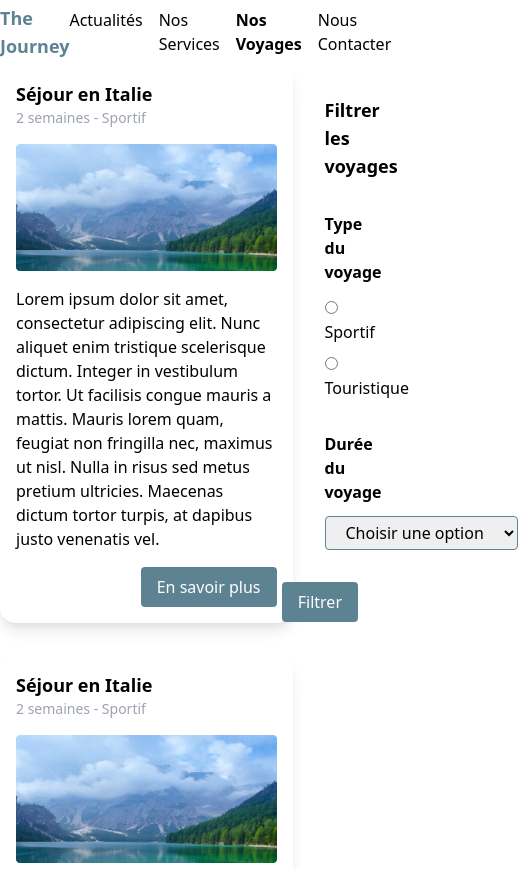
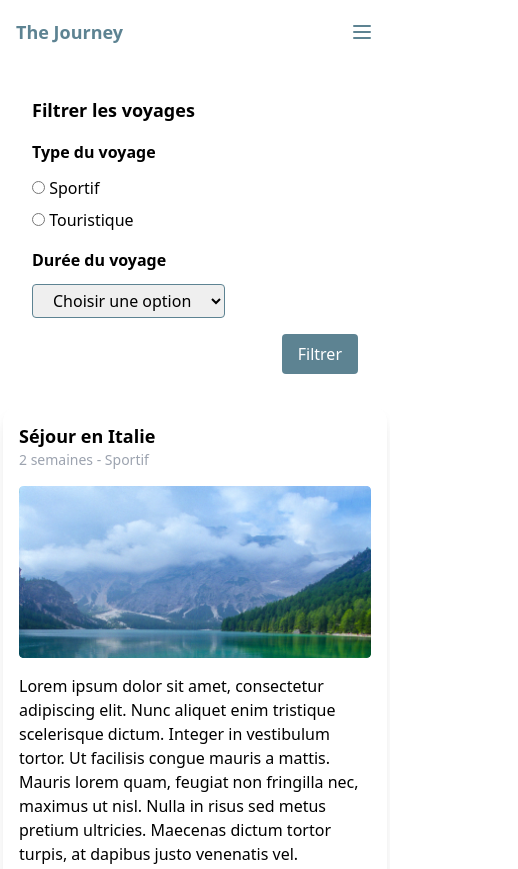
Before and after one commit to Barbapapazes/the-journey, a website built with Vite: page index.html in a window 390 px wide. Shown: the top 869 px of the page, 518 px wide, since content can reach past the window. Built offline with nearby package versions, Linux system fonts and the light colour scheme.

Commit message:
feat: add mobile version

```diff
--- a/index.html
+++ b/index.html
@@ -7,10 +7,41 @@
     <title>The Journey</title>
   </head>
   <body>
-    <header class="mx-auto max-w-7xl h-16 flex justify-between items-center">
+    <header class="relative mx-auto p-4 xl:p-0 max-w-7xl h-16 flex justify-between items-center">
       <h1 class="text-primary text-lg font-bold">The Journey</h1>
-      <nav>
-        <ul class="flex flex-row space-x-4">
+      <div id="nav-btn" class="md:hidden">
+        <svg
+          class="h-6 w-6 stroke-current text-primary"
+          fill="none"
+          viewBox="0 0 24 24"
+          stroke="currentColor"
+        >
+          <path
+            stroke-linecap="round"
+            stroke-linejoin="round"
+            stroke-width="2"
+            d="M4 6h16M4 12h16M4 18h16"
+          />
+        </svg>
+      </div>
+      <nav
+        id="nav"
+        class="
+          absolute
+          hidden
+          top-full
+          left-0
+          right-0
+          bg-white
+          p-4
+          md:p-0
+          shadow
+          md:shadow-none
+          text-right
+          md:text-left md:block md:static
+        "
+      >
+        <ul class="flex flex-col space-y-4 md:flex-row md:space-x-4 md:space-y-0">
           <li><a href="#">Actualités</a></li>
           <li><a href="#">Nos Services</a></li>
           <li class="font-bold"><a href="#">Nos Voyages</a></li>
@@ -18,8 +49,16 @@
         </ul>
       </nav>
     </header>
-    <main class="mx-auto max-w-7xl grid grid-cols-4">
-      <section class="col-span-3 flex flex-row flex-wrap justify-center gap-8">
+    <main class="mx-auto max-w-7xl grid grid-cols-1 xl:grid-cols-4">
+      <section
+        class="
+          row-start-2
+          xl:row-start-auto xl:col-span-3
+          flex flex-row flex-wrap
+          justify-center
+          gap-8
+        "
+      >
         <article class="shadow-lg rounded-2xl p-4 space-y-4 max-w-sm">
           <header>
             <h2 class="text-lg font-bold">Séjour en Italie</h2>
@@ -85,9 +124,12 @@
           </div>
         </article>
       </section>
-      <section class="p-8 col-start-4">
-        <form action="" class="space-y-8 sticky top-4">
-          <h3 class="text-lg font-bold">Filtrer les voyages</h3>
+      <section class="p-8 row-start-1 xl:row-start-auto xl:col-start-4">
+        <form
+          action=""
+          class="space-y-4 md:space-y-8 xl:sticky xl:top-4 grid grid-cols-1 md:grid-cols-2"
+        >
+          <h3 class="text-lg font-bold md:col-span-2">Filtrer les voyages</h3>
 
           <div class="space-y-3">
             <h4 class="font-bold">Type du voyage</h4>
@@ -116,7 +158,7 @@
             </select>
           </div>
 
-          <div class="flex justify-end">
+          <div class="flex justify-end md:col-span-2">
             <button type="submit" class="bg-primary text-white px-4 py-2 rounded">Filtrer</button>
           </div>
         </form>
--- a/main.js
+++ b/main.js
@@ -1 +1,10 @@
 import './style.css'
+
+const nav = document.querySelector('#nav')
+const navBtn = document.querySelector('#nav-btn')
+
+navBtn.addEventListener('click', (e) => {
+  e.preventDefault()
+
+  nav.classList.toggle('hidden')
+})
```
